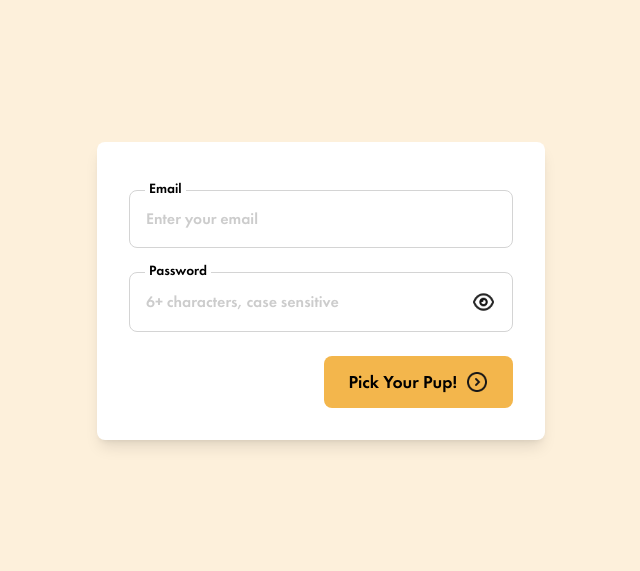
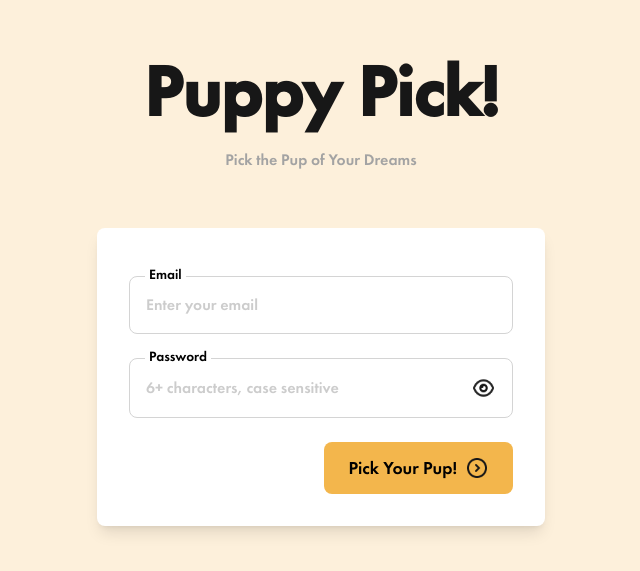
Before and after one commit to nafisholeh/puppy-pick, a React (Create React App) app: page / in a window 1280 px wide. Shown: the part 109-680 px from the top of the page, without its empty margins (319-959 px from the left). Built offline with nearby package versions, Linux system fonts and the light colour scheme; no server answers.

Commit message:
fix(ui): add app title on login

```diff
--- a/src/components/Login.jsx
+++ b/src/components/Login.jsx
@@ -10,7 +10,11 @@ const Login = () => {
   };
 
   return (
-    <div className="min-h-screen flex items-center justify-center bg-yellow-100">
+    <div className="min-h-screen flex flex-col items-center justify-center bg-yellow-100">
+      <div className="text-center mb-14">
+        <h1 className="text-7xl text-true-gray-900 font-bold mb-5">Puppy Pick!</h1>
+        <h3 className="text-md text-true-gray-400">Pick the Pup of Your Dreams</h3>
+      </div>
       <Card className="w-full max-w-md p-8">
         <form onSubmit={handleSubmit}>
           <InputField label="Email" placeholder="Enter your email" validator={validateEmail} />
```
